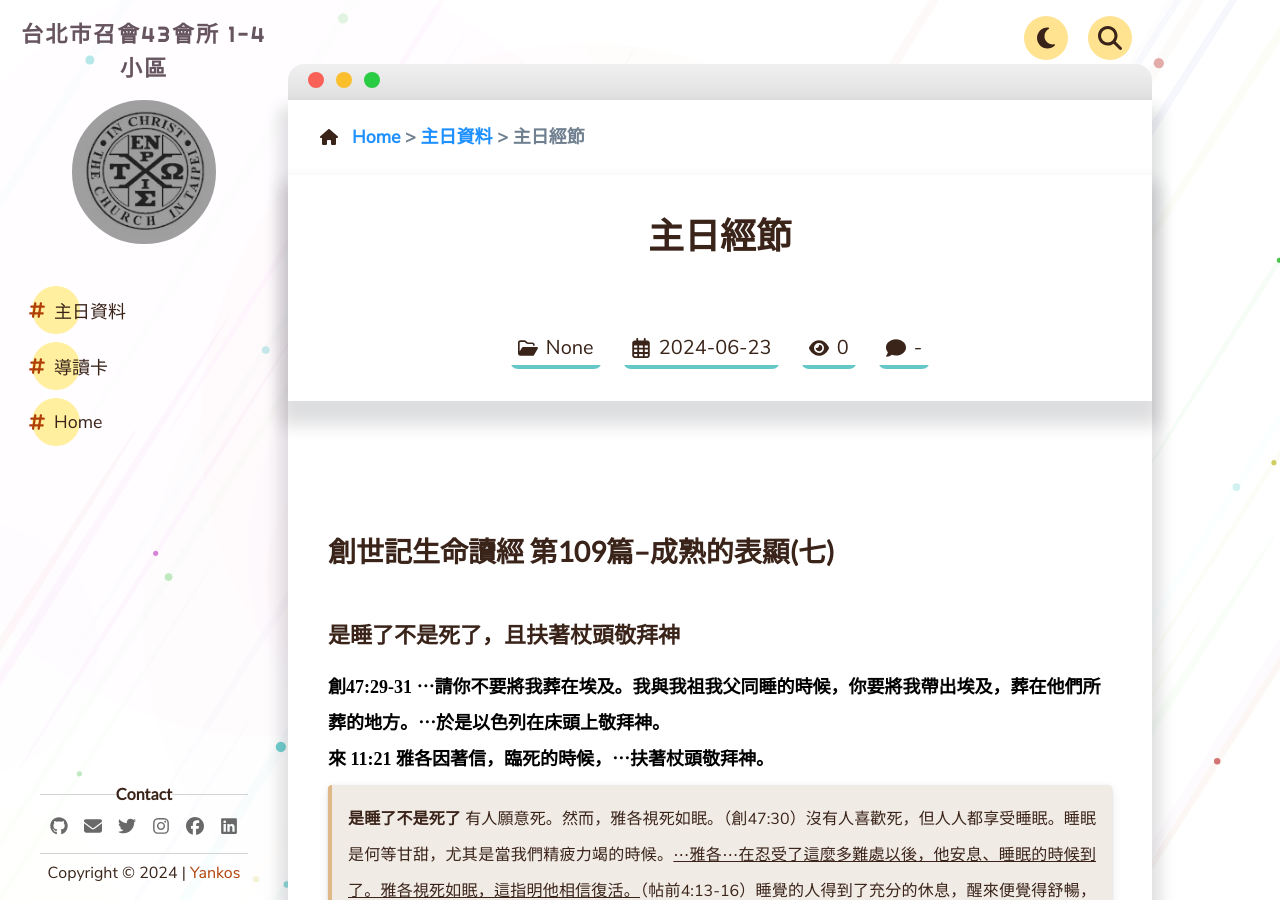
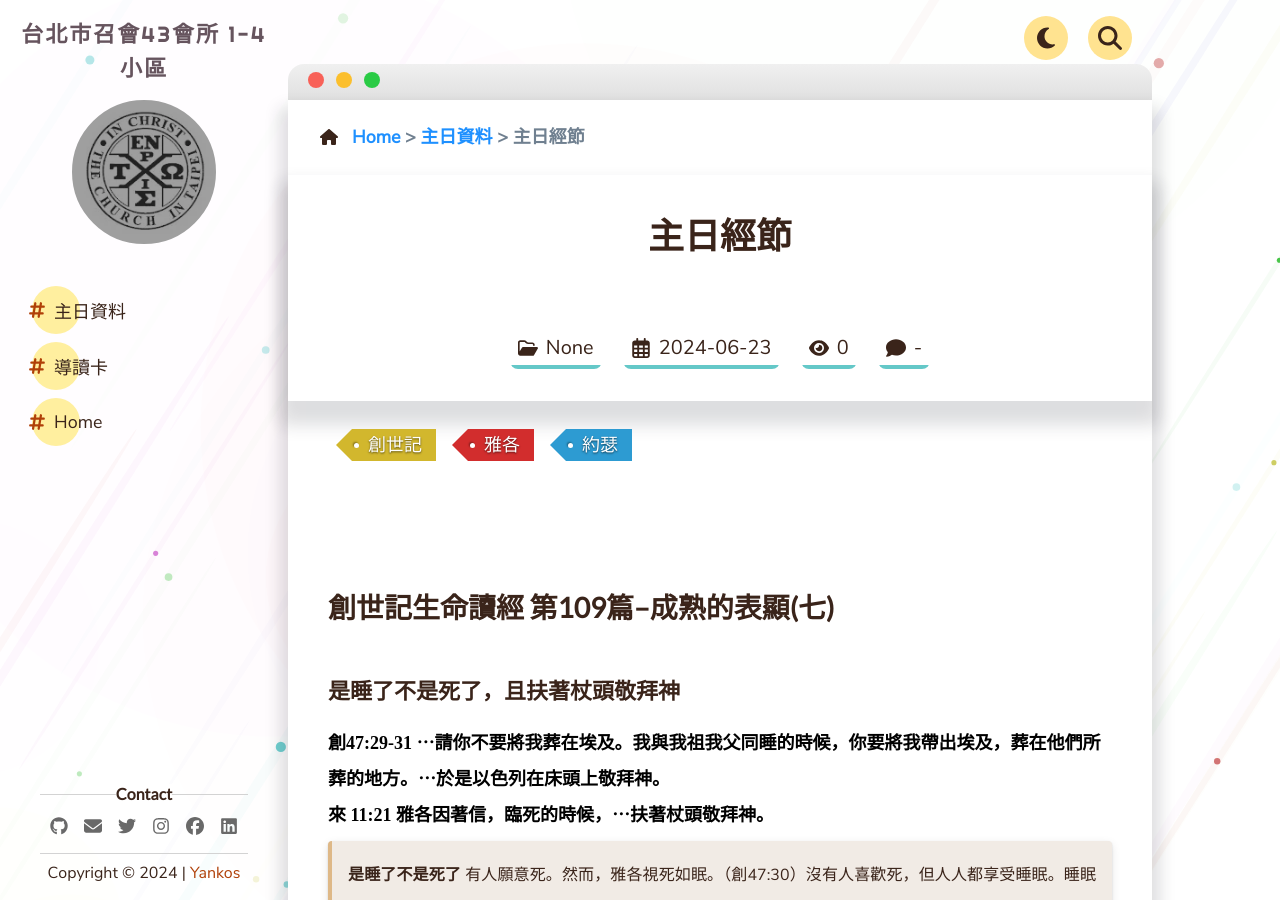
Before and after one commit to cit-hall-43/cit-hall-43.github.io, a Jekyll site: the page built from _pages/主日資料/1130623主日經節.md, in a window 1280 px wide and 900 px high. Built offline with Jekyll 4.4.1, drawn with Linux system fonts in a browser that asks for light colours; comment, search, counter and statistics services are not loaded.

Commit message:
add tags

```diff
--- a/_pages/主日資料/1130623主日經節.md
+++ b/_pages/主日資料/1130623主日經節.md
@@ -1,6 +1,10 @@
 ---
 title: "主日經節"
 date: "2024-06-23"
+tags:
+    - 創世記
+    - 雅各
+    - 約瑟
 ---
 
 ## 創世記生命讀經 第109篇–成熟的表顯(七)
```
Also changed, not shown: _pages/導讀卡/第26週導讀卡.md (+2 -0 lines), _pages/導讀卡/第27週導讀卡.md (+2 -0 lines).
